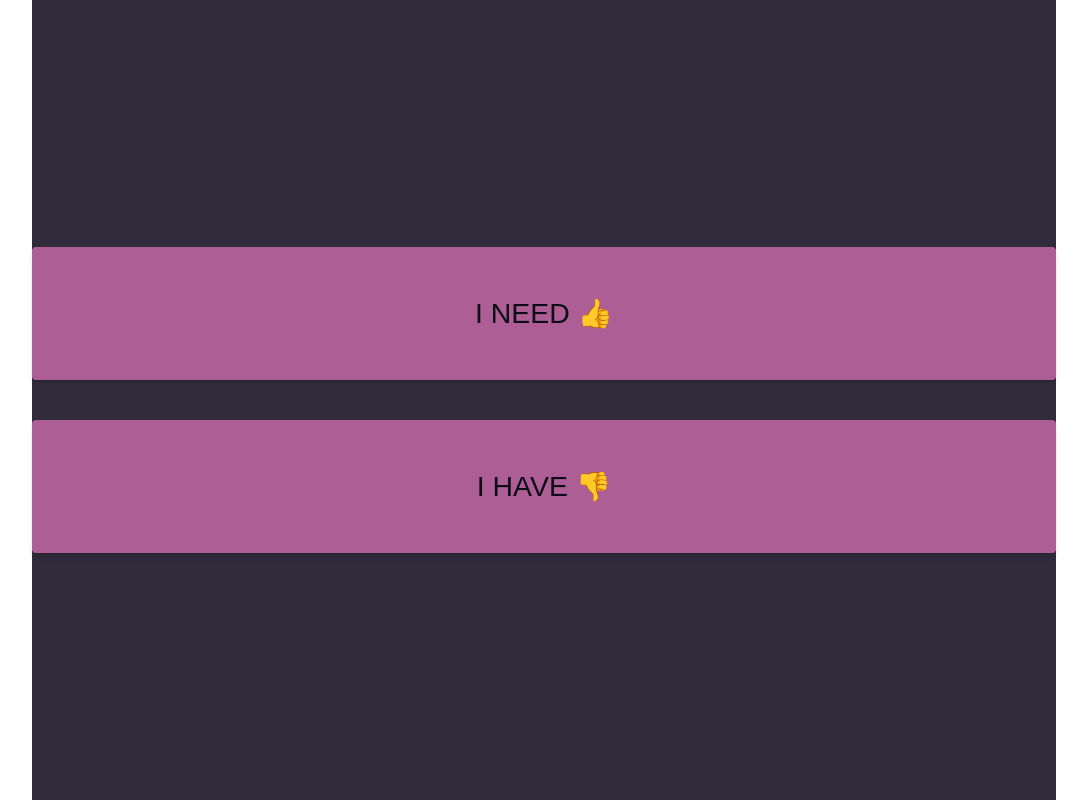
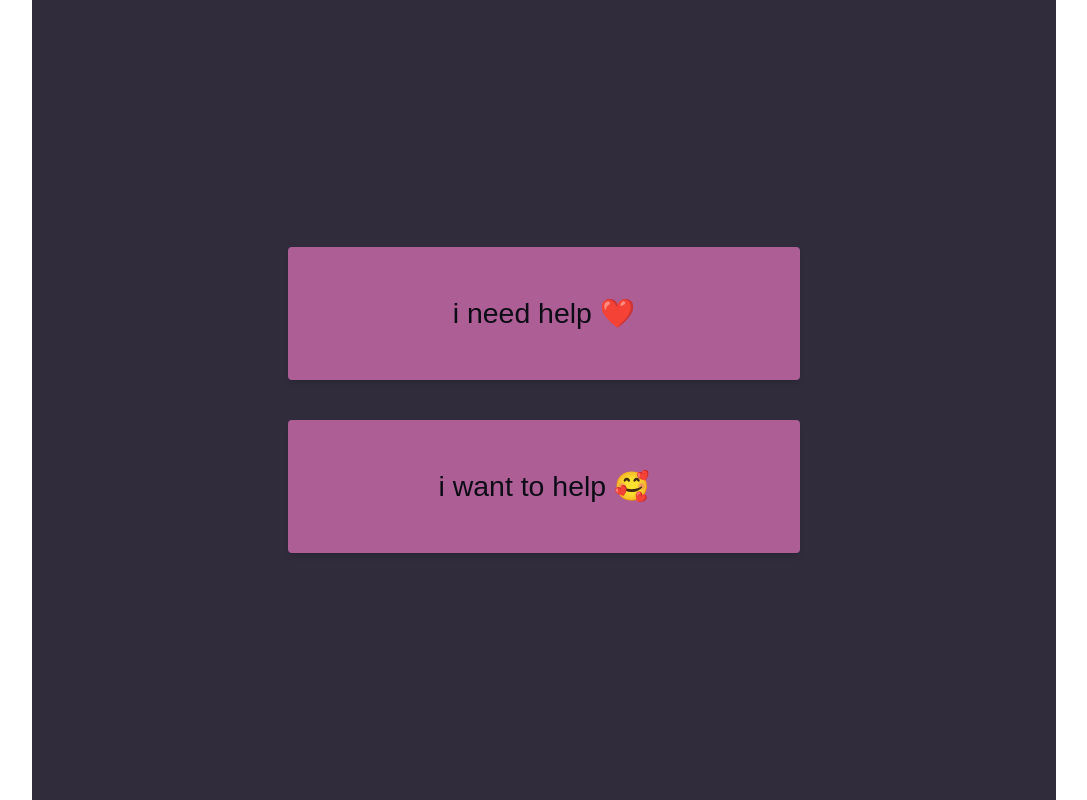
Before and after one commit to SolidarityGR/mobile-app, a React (Create React App) app: page / in a window 1280 px wide. Shown: the whole page, without its empty margins (96-1183 px from the left). Built offline with nearby package versions, Linux system fonts and the light colour scheme.

Commit message:
logo transition

```diff
--- a/src/pages/SignUpLogin.js
+++ b/src/pages/SignUpLogin.js
@@ -1,27 +1,47 @@
 import Button from "../components/Button"
 import StackLayout from "../layouts/StackLayout"
-
+import { useRef, useEffect,useState } from 'react';
 import { useNavigate } from "react-router-dom"
 
 function SignUpLogin() {
+	const [loaded, setLoaded] = useState(false);
+	const [showLogin, setShowLogin] = useState(false);
 	const navigate = useNavigate()
 
+    useEffect(() => {
+		setTimeout(()=>{
+			setLoaded(true)
+			setTimeout(()=>{
+				setShowLogin(true)
+			},3000)
+		}, 100)
+    }, [])
+
+	if (showLogin) {
 		return (
-		<StackLayout>
+			<StackLayout className={`transition-opacity ease-in duration-2000 ${showLogin ? "opacity-100" : "opacity-0"}`}>
 				<Button
-				className="w-full"
 					onClick={() => navigate("/category/select")}
 				>
-				I NEED 👍
+					i need help ❤️
 				</Button>
 				<Button
-				className="w-full"
 					onClick={() => navigate("/category/submit")}
 				>
-				I HAVE 👎
+					i want to help 🥰
 				</Button>
 			</StackLayout>
 		)
 	}
 
+	return (
+		<StackLayout>
+			<div className={`logo text-2xl transition-opacity ease-in duration-2000 ${loaded ? "opacity-100" : "opacity-0"}`}>
+				SOLIDARITY
+			</div>
+		</StackLayout>
+	)
+
+}
+
 export default SignUpLogin
```
Lines whose indentation alone changed are shown as unchanged.
